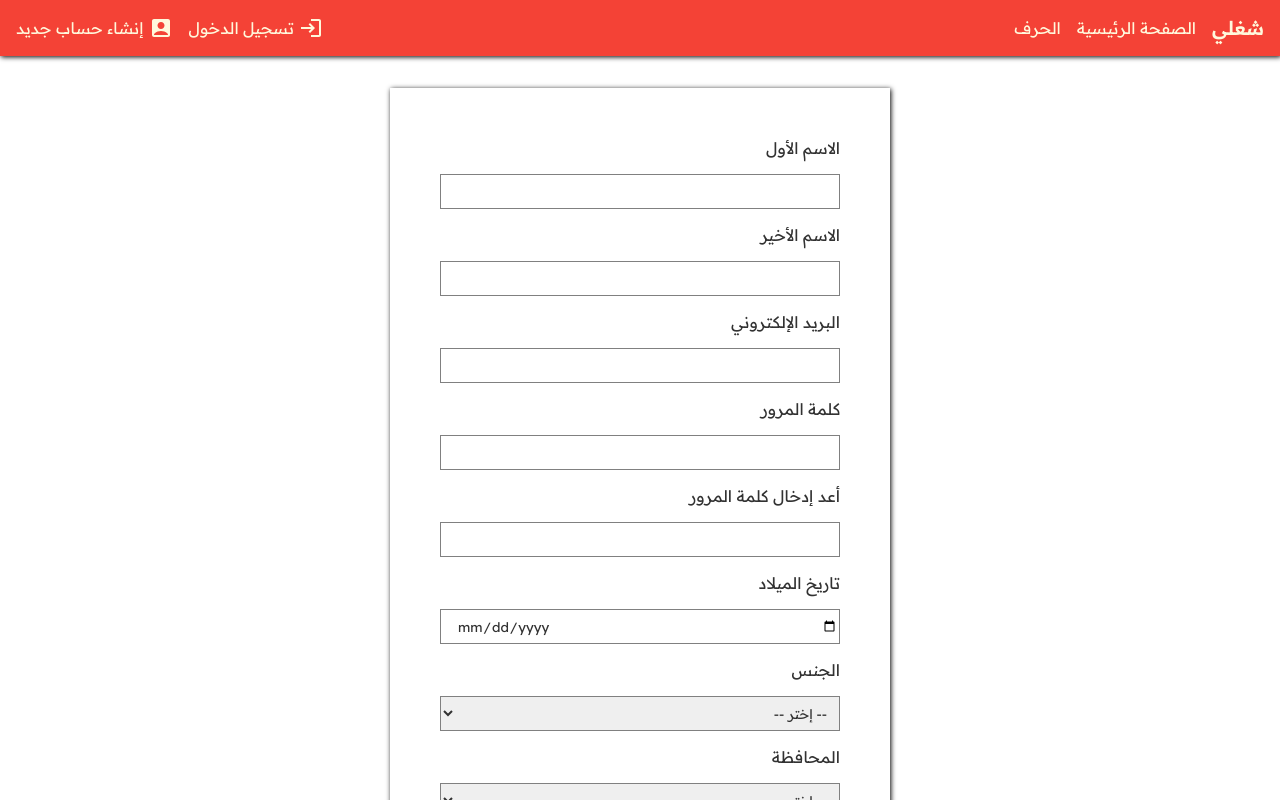
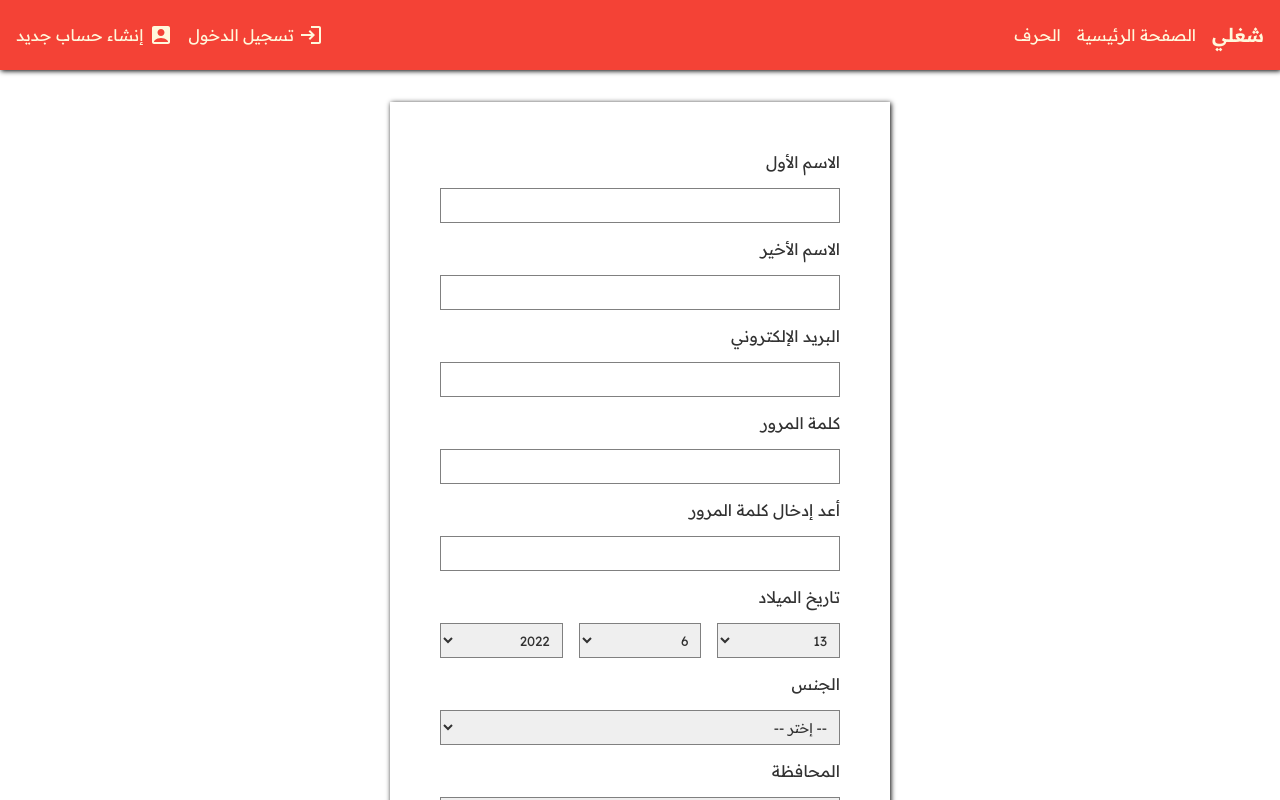
Before and after one commit to EzzeldinKandeel/Shoghly, a React (Create React App) app: page /sign-up in a window 1280 px wide. Shown: the top 800 px of the page. Built offline with nearby package versions, Linux system fonts and the light colour scheme.

Commit message:
made a custom date picker

```diff
--- a/src/routes/EditProfile.jsx
+++ b/src/routes/EditProfile.jsx
@@ -8,11 +8,12 @@ function EditProfile() {
 	const MOB_REGEX = /^01[0125][0-9]{8}$/
 	let imageData = new FormData()
 	const imageRef = useRef(null)
+	const cities = getCities()
 
-	const cities = getCities()
 	const { auth } = useContext(AuthContext)
 	const [userData, setUserData] = useState({})
 	const [phoneIsValid, setPhoneIsValid] = useState(true)
+
 	useEffect(async () => {
 		try {
 			const getProfileResponse = await api.get(`/profile/${auth.id}`)
@@ -34,7 +35,6 @@ function EditProfile() {
 			}
 		})
 	}
-
 	async function handleSubmit(event) {
 		event.preventDefault()
 		if (!phoneIsValid) return
@@ -89,10 +89,7 @@ function EditProfile() {
 					ref={imageRef}
 					type="file"
 					name="picture"
-					// onChange={(e) => {
-					// 	console.log(e.target.files)
-					// 	imageData.append("photos", e.target.files[0])
-					// }}
+					accept="image/*"
 				/>
 			</div>
 			<div className="data-container">
@@ -184,20 +181,6 @@ function EditProfile() {
 			<button className="main-button" style={{ alignSelf: "center" }}>
 				تأكيد
 			</button>
-			{/* <p
-					style={{
-						fontSize: "0.9em",
-						display: "flex",
-						gap: "4px",
-						alignSelf: "center",
-						color: "var(--red)",
-						textAlign: "center",
-						margin: "0px"
-					}}
-				>
-					<ErrorIcon fontSize="small" sx={{ color: "var(--red)" }} />
-					لم يتم إدخال تعديلات
-				</p> */}
 		</form>
 	)
 }
--- a/src/routes/EmailVerification.jsx
+++ b/src/routes/EmailVerification.jsx
@@ -1,6 +1,6 @@
 import React, { useContext, useState, useEffect } from "react"
 import "../styles/login.css"
-import { Link, useNavigate } from "react-router-dom"
+import { useNavigate } from "react-router-dom"
 import api from "../api/axios"
 
 function EmailVerification() {
--- a/src/routes/SignUp.jsx
+++ b/src/routes/SignUp.jsx
@@ -1,4 +1,4 @@
-import React, { useState } from "react"
+import React, { useState, useEffect } from "react"
 import { getCities, getProfessions } from "../data"
 import "../styles/signup.css"
 import { Link, useNavigate } from "react-router-dom"
@@ -10,7 +10,26 @@ function SignUp() {
 	const cities = getCities()
 	const professions = getProfessions()
 	const MOB_REGEX = /^01[0125][0-9]{8}$/
-
+	let currentDate = new Date()
+	let years = (() => {
+		let arr = []
+		for (let i = 1900; i <= currentDate.getFullYear(); i++) arr.push(i)
+		return arr
+	})()
+	let months = (() => {
+		let arr = []
+		for (let i = 1; i <= 12; i++) arr.push(i)
+		return arr
+	})()
+	const generateDays = (month, year) => {
+		let arr = []
+		let lastDay = 30
+		if (["0", "2", "4", "6", "7", "9", "11"].includes(month)) lastDay = 31
+		else if (year % 4 === 0 && month === "1") lastDay = 29
+		else if (month === "1") lastDay = 28
+		for (let i = 1; i <= lastDay; i++) arr.push(i)
+		return arr
+	}
 	const PWD_REGEX = /^(?=.*[a-z])(?=.*[A-Z])(?=.*[0-9])(?=.*[!@#$%]).{8,24}$/
 
 	const [signUpData, setSignUpData] = useState({
@@ -26,7 +45,9 @@ function SignUp() {
 		country: "مصر",
 		city: "",
 		line: "",
-		birthDate: ""
+		day: currentDate.getDate(),
+		month: currentDate.getMonth(),
+		year: currentDate.getFullYear()
 	})
 	const [validSignUpData, setValidSignUpData] = useState({
 		phone: true,
@@ -34,16 +55,25 @@ function SignUp() {
 		passwordConfirm: true,
 		age: true
 	})
+	const [days, setDays] = useState([])
 
-	function checkAge(birthDate) {
-		let currentDate = new Date()
-		let applicantBD = new Date(birthDate)
+	useEffect(() => {
+		setDays(generateDays(signUpData.month, signUpData.year))
+	}, [signUpData.month, signUpData.year])
 
+	function checkAge() {
+		let applicantBD = new Date(
+			signUpData.year,
+			signUpData.month,
+			signUpData.day
+		)
+		console.log(applicantBD)
 		currentDate = currentDate.getTime()
 		applicantBD = applicantBD.getTime()
 
 		return currentDate - applicantBD >= 568024668000
 	}
+	console.log(checkAge())
 
 	function handleChange(event) {
 		const { name, value } = event.target
@@ -61,7 +91,7 @@ function SignUp() {
 			phone: MOB_REGEX.test(signUpData.phone),
 			password: PWD_REGEX.test(signUpData.password),
 			passwordConfirm: signUpData.password === signUpData.passwordConfirm,
-			age: checkAge(signUpData.birthDate)
+			age: checkAge()
 		}
 		setValidSignUpData(validityChecks)
 
@@ -157,14 +187,47 @@ function SignUp() {
 				</p>
 				<div className="input-container">
 					<label>تاريخ الميلاد</label>
-					<input
-						type="date"
-						name="birthDate"
-						value={signUpData.birthDate}
-						onChange={handleChange}
-						className="input-box"
-						required
-					/>
+					<div style={{display: "flex", flexDirection: "row", width: "100%", flexGrow: "1", gap: "1rem"}}>
+						<select
+							name="day"
+							className="input-box"
+							value={signUpData.day}
+							onChange={handleChange}
+							required
+						>
+							{days.map((day) => (
+								<option key={day} value={day}>
+									{day}
+								</option>
+							))}
+						</select>
+						<select
+							name="month"
+							className="input-box"
+							value={signUpData.month}
+							onChange={handleChange}
+							required
+						>
+							{months.map((month) => (
+								<option key={month} value={month - 1}>
+									{month}
+								</option>
+							))}
+						</select>
+						<select
+							name="year"
+							className="input-box"
+							value={signUpData.year}
+							onChange={handleChange}
+							required
+						>
+							{years.map((year) => (
+								<option key={year} value={year}>
+									{year}
+								</option>
+							))}
+						</select>
+					</div>
 				</div>
 				<p
 					className="input-error"
--- a/src/styles/navbar.css
+++ b/src/styles/navbar.css
@@ -63,7 +63,7 @@
 
 @media screen and (min-width: 819px) {
 	.navbar {
-		height: 70px;
+		min-height: 70px;
 	}
 }
 
```
